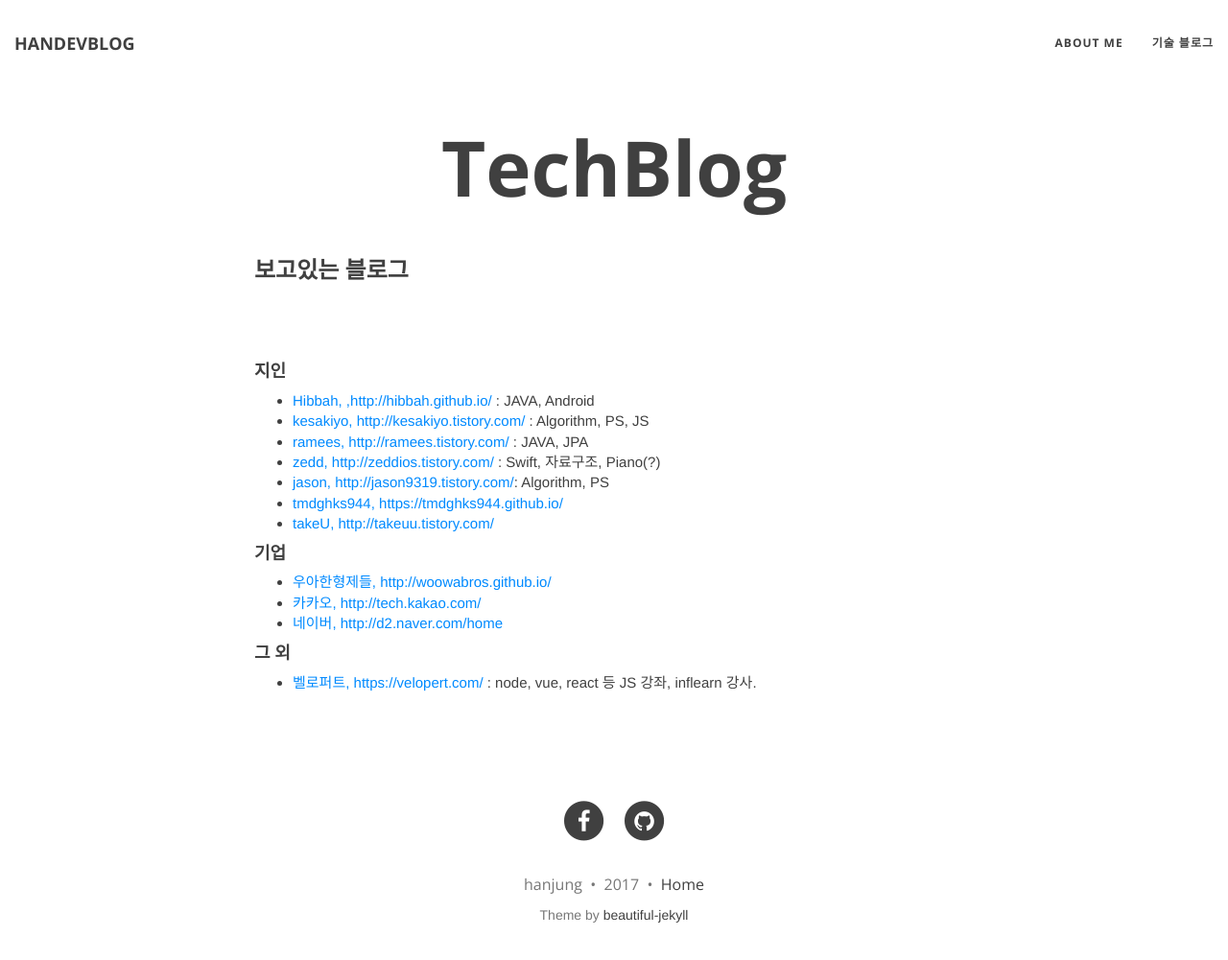
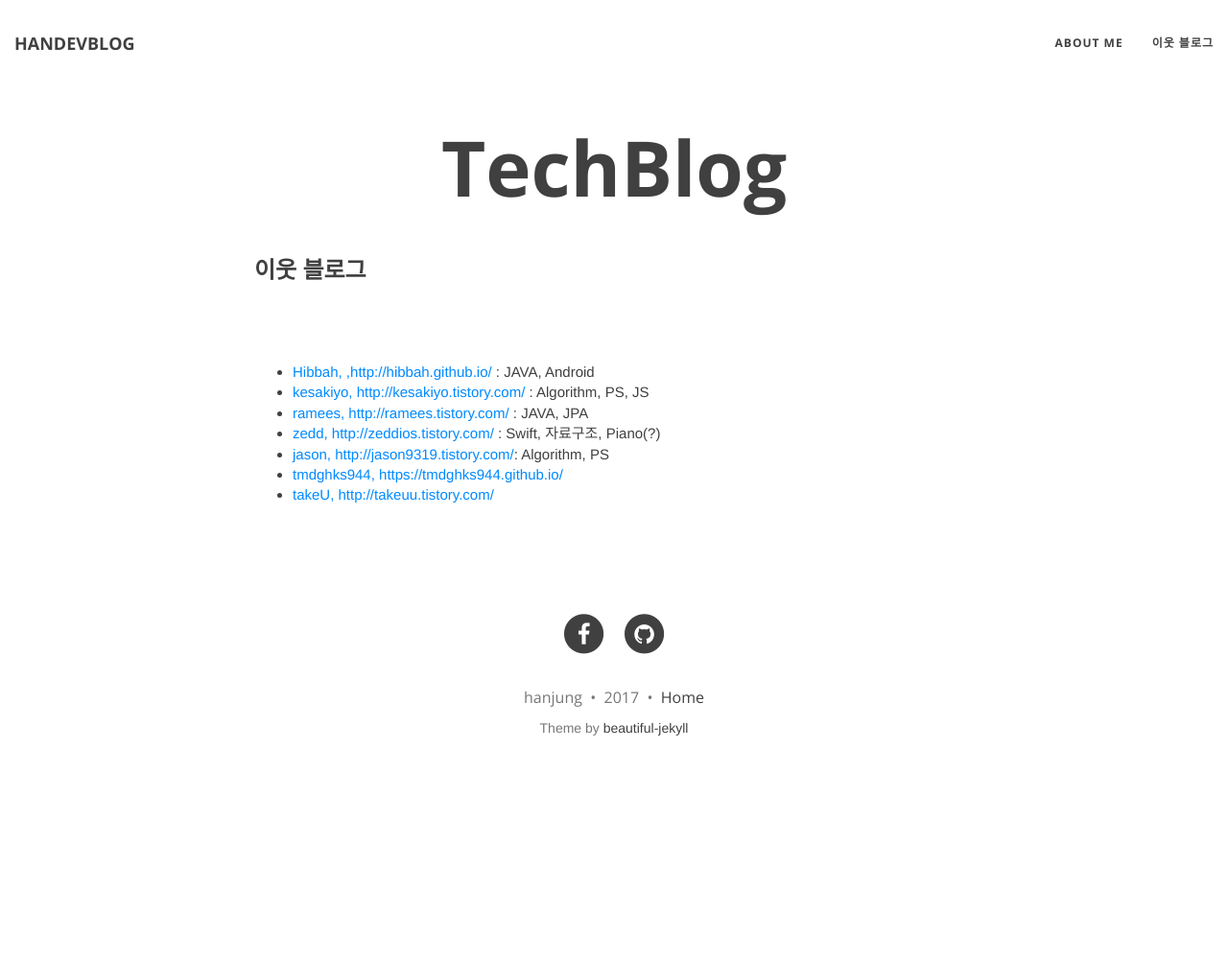
Before and after one commit to hanjungv/hanjungv.github.io, a Jekyll site: the page built from techblog.md, in a window 1280 px wide and 1015 px high. Shown: the top 1001 px of the window at 96% size. Built offline with Jekyll 4.4.1, drawn with Linux system fonts in a browser that asks for light colours; nearby versions of some CDN libraries.

Commit message:
post update

```diff
--- a/_config.yml
+++ b/_config.yml
@@ -24,7 +24,7 @@ description: Dev_blog_by_hanjung
 # List of links in the navigation bar
 navbar-links:
   About Me: "aboutme"
-  기술 블로그: "techblog"
+  이웃 블로그: "techblog"
 # Image to show in the navigation bar - image must be a square (width = height)
 # Remove this parameter if you don't want an image in the navbar
 avatar: "/img/profile.JPG"
--- a/techblog.md
+++ b/techblog.md
@@ -3,10 +3,9 @@ layout: page
 title: TechBlog
 ---
 
-### 보고있는 블로그
+### 이웃 블로그
 <br/>
 
-#### 지인
 * [Hibbah, ,http://hibbah.github.io/](http://hibbah.github.io/) : JAVA, Android
 * [kesakiyo, http://kesakiyo.tistory.com/](http://kesakiyo.tistory.com/) : Algorithm, PS, JS
 * [ramees, http://ramees.tistory.com/](http://ramees.tistory.com/) : JAVA, JPA
@@ -14,11 +13,3 @@ title: TechBlog
 * [jason, http://jason9319.tistory.com/](http://jason9319.tistory.com/): Algorithm, PS
 * [tmdghks944, https://tmdghks944.github.io/](https://tmdghks944.github.io/)
 * [takeU, http://takeuu.tistory.com/](http://takeuu.tistory.com/)
-
-#### 기업
-* [우아한형제들, http://woowabros.github.io/](http://woowabros.github.io/)
-* [카카오, http://tech.kakao.com/](http://tech.kakao.com/)
-* [네이버, http://d2.naver.com/home](http://d2.naver.com/home)
-
-#### 그 외
-* [벨로퍼트, https://velopert.com/](https://velopert.com/) : node, vue, react 등 JS 강좌, inflearn 강사.
```
Also changed, not shown: aboutme.md (+2 -2 lines).
